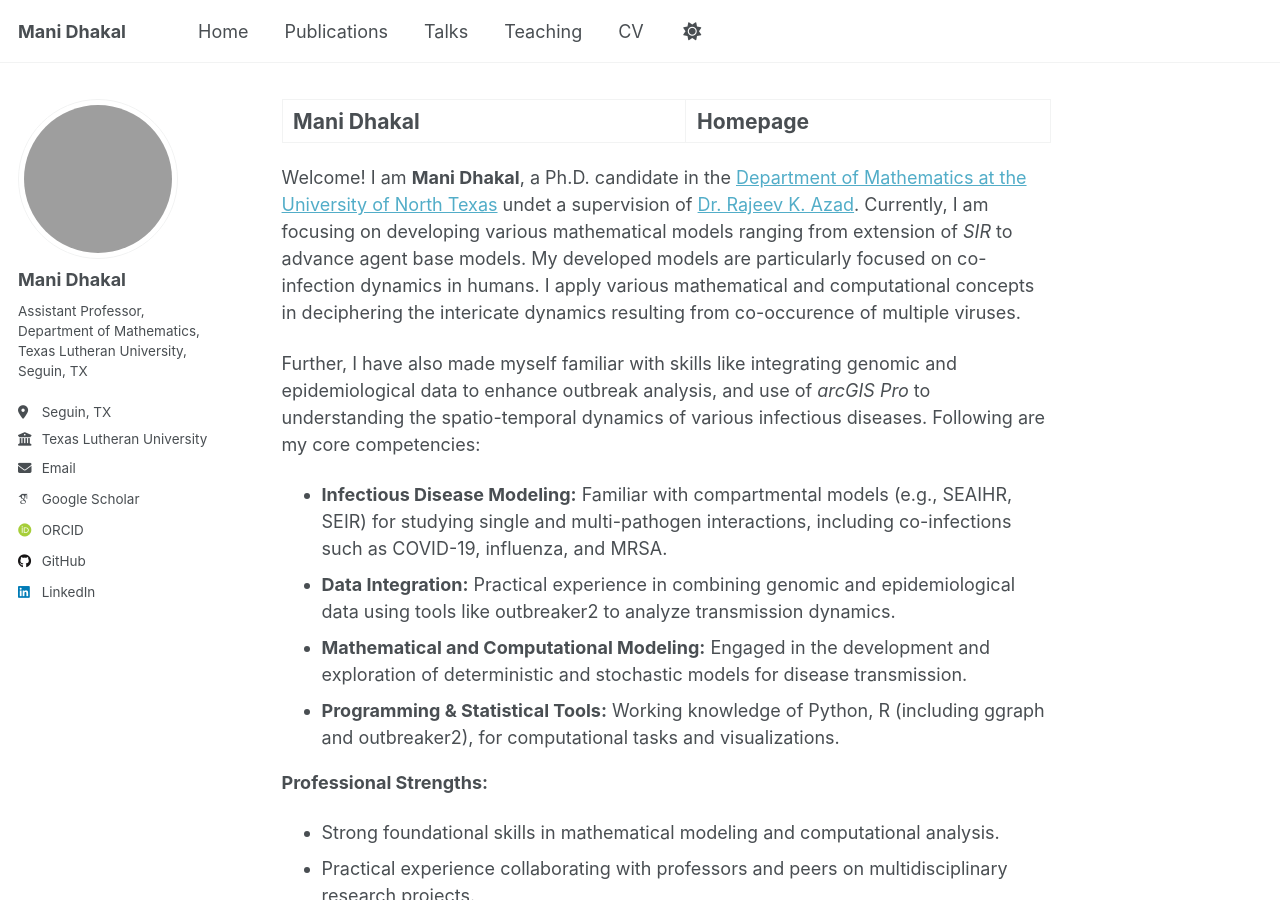
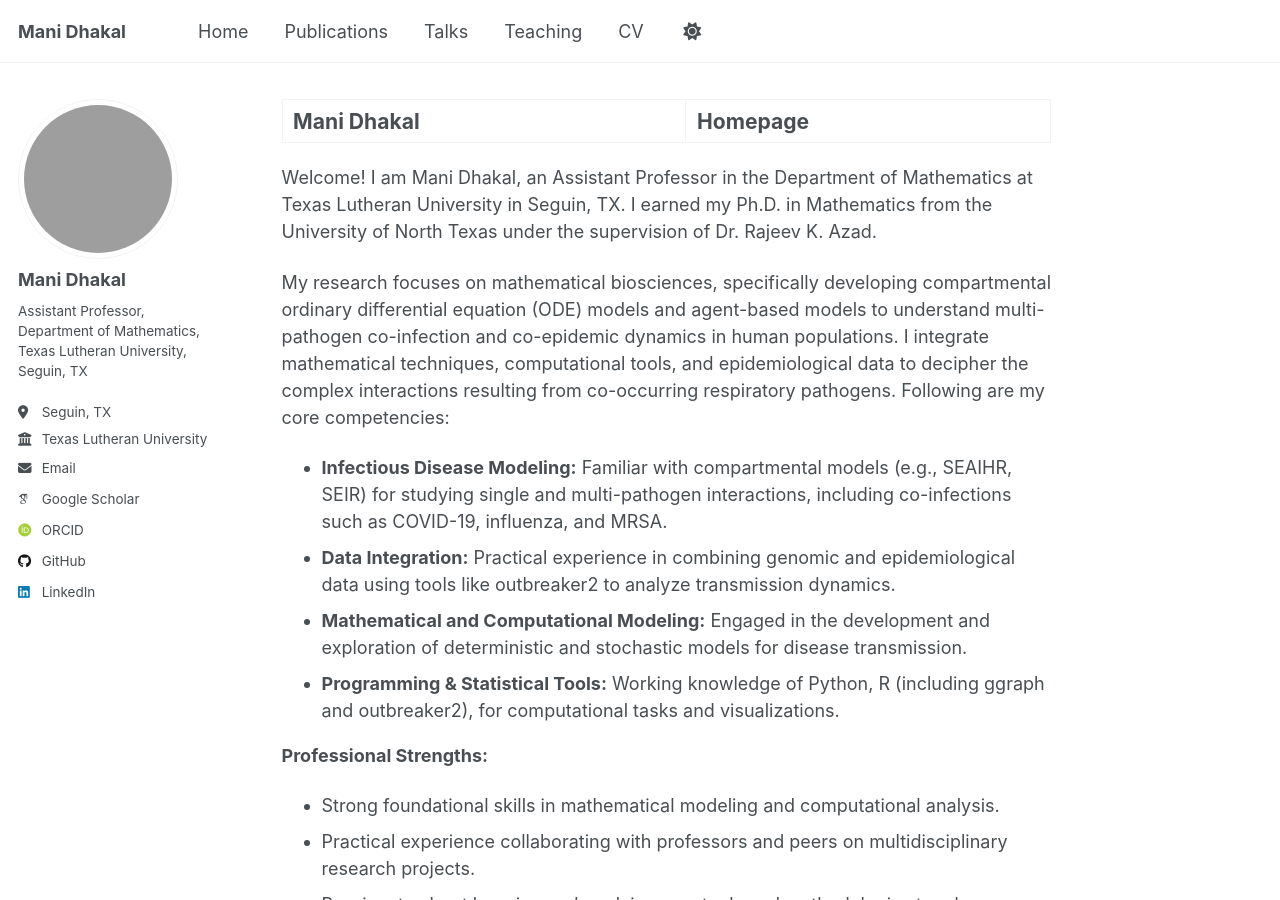
Before and after one commit to ManiDhakal/ManiDhakal.github.io, a Jekyll site: the page built from _pages/about.md, in a window 1280 px wide and 900 px high. Built offline with Jekyll 4.4.1, drawn with Linux system fonts in a browser that asks for light colours; some web fonts are replaced; a script that is not in the unit is left out; some of the changed text lies outside the part shown.

Commit message:
Update about.md

```diff
--- a/_pages/about.md
+++ b/_pages/about.md
@@ -4,9 +4,9 @@ title: "Mani Dhakal | Homepage"
 author_profile: true
 ---
 
-Welcome! I am **Mani Dhakal**, a Ph.D. candidate in the [Department of Mathematics at the University of North Texas](https://math.unt.edu/) undet a supervision of [Dr. Rajeev K. Azad](https://scholars.unt.edu/en/persons/rajeev-azad). Currently, I am focusing on developing various mathematical models ranging from extension of *SIR* to advance agent base models. My developed models are particularly focused on co-infection dynamics in humans. I apply various mathematical and computational concepts in deciphering the intericate dynamics resulting from co-occurence of multiple viruses.
+Welcome! I am Mani Dhakal, an Assistant Professor in the Department of Mathematics at Texas Lutheran University in Seguin, TX. I earned my Ph.D. in Mathematics from the University of North Texas under the supervision of Dr. Rajeev K. Azad.
 
-Further, I have also made myself familiar with skills like integrating genomic and epidemiological data to enhance outbreak analysis, and  use of *arcGIS Pro* to understanding the spatio-temporal dynamics of various infectious diseases.
+My research focuses on mathematical biosciences, specifically developing compartmental ordinary differential equation (ODE) models and agent-based models to understand multi-pathogen co-infection and co-epidemic dynamics in human populations. I integrate mathematical techniques, computational tools, and epidemiological data to decipher the complex interactions resulting from co-occurring respiratory pathogens.
 Following are my core competencies:
 
 * **Infectious Disease Modeling:** Familiar with compartmental models (e.g., SEAIHR, SEIR) for studying single and multi-pathogen interactions, including co-infections such as COVID-19, influenza, and MRSA.
@@ -35,6 +35,10 @@ My research interests include mathematical biosciences, machine learning for bio
 
 
 ## News
+* **August 2026**: Joined the faculty at Texas Lutheran University as a tenure-track Assistant Professor of Mathematics.
+* **May 2026**: Published our new research article " Infection history shapes Co-epidemic dynamics" in Microorganisms, https://doi.org/10.3390/microorganisms14061239
+* **May 2026**: Graduated from UNT (PhD–Mathematics)
+* **March 2026**: Successfully defended my Ph.D. dissertation, "Mathematical Modeling of Multi-Pathogen Systems: The Impact of Infection History on Co-Epidemic Dynamics," at the University of North Texas.
 * **August 2025**: Our paper, "[Mechanistic Models of Virus–Bacteria Co-Infections in Humans: A Systematic Review of Methods and Assumptions](https://doi.org/10.3390/pathogens14080830)," was published in *Pathogens*.
 * **Spring 2025**: I presented my research on influenza and COVID-19 co-infection dynamics at the BDI & AERI Research Expo and the American Society for Microbiology TX Branch meeting.
 
```
